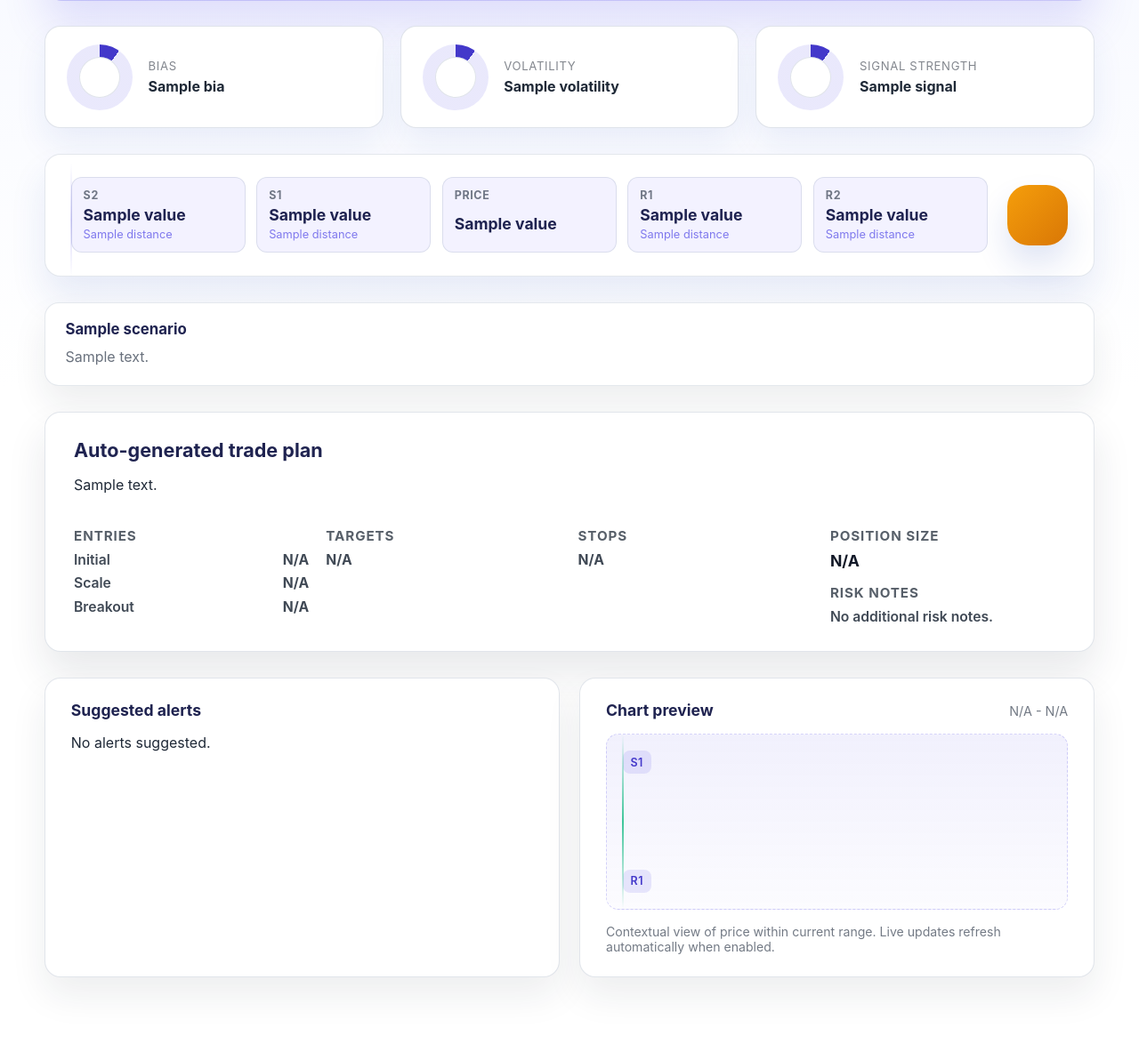
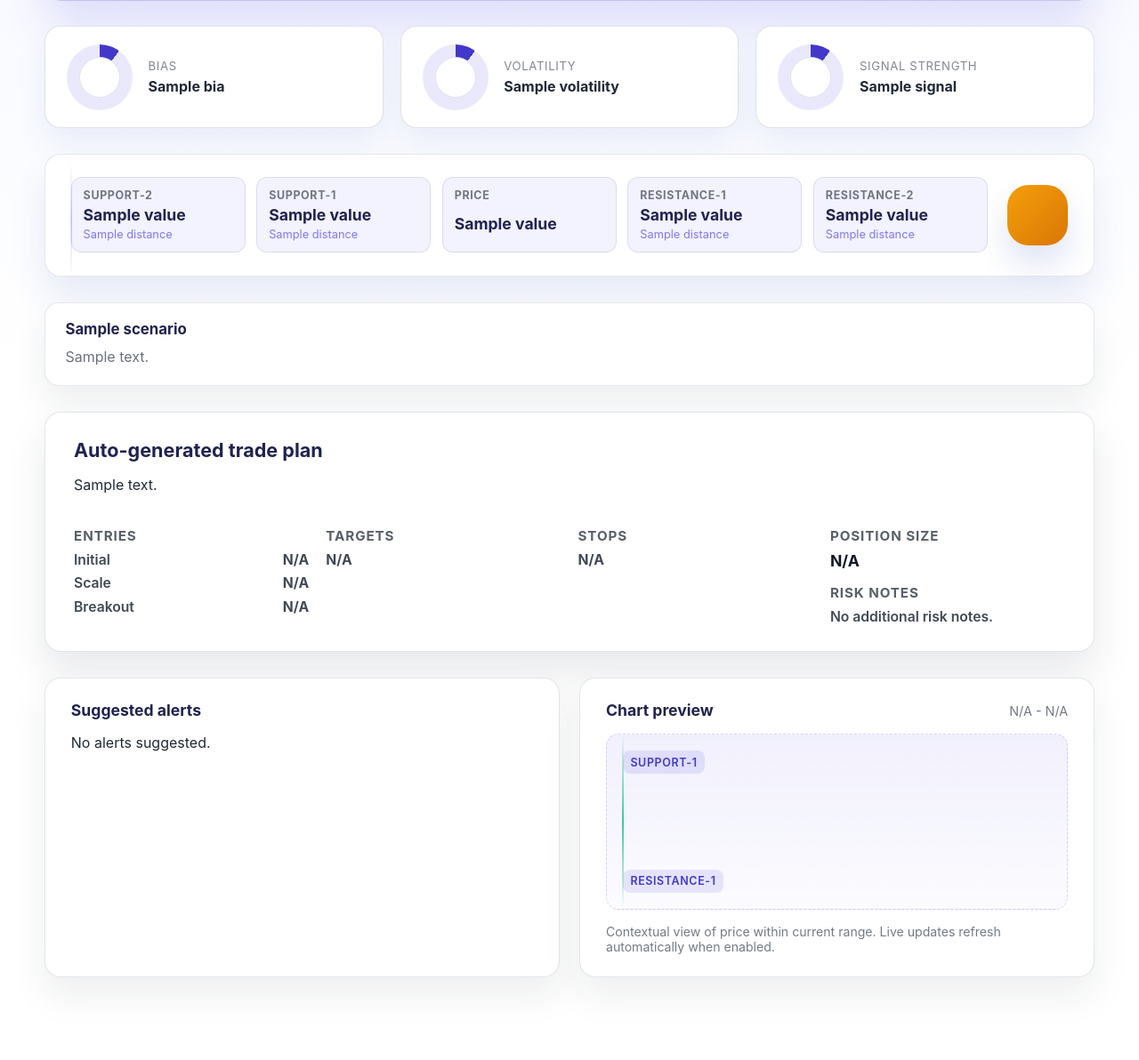
Before and after one commit to kerzey/volatilx, a FastAPI app: template templates/action_center.html in a window 1280 px wide. Shown: the part 699-1891 px from the top of the page at 89% size. Run offline with FastAPI, Linux system fonts and the light colour scheme; the template is opened without the code that fills it: most values are stand-ins (such as "Sample title", 1, 10 or a date in 2020); parts of the project's set-up code (start-up, migrations or seed data) failed here and were passed over.

Commit message:
Replacing S1,S2,R1,R2with words

```diff
--- a/templates/action_center.html
+++ b/templates/action_center.html
@@ -119,12 +119,12 @@
         <section class="level-radar" aria-label="Support and resistance radar">
             <div class="level-radar__track" style="--price-position: {{ action_data.radar.price.position or 0.5 }}">
                 <div class="level-marker level-marker--s2">
-                    <span class="level-marker__title">S2</span>
+                    <span class="level-marker__title">Support-2</span>
                     <span class="level-marker__value">{{ action_data.radar.s2.value or 'N/A' }}</span>
                     <span class="level-marker__delta">{{ action_data.radar.s2.distance or '' }}</span>
                 </div>
                 <div class="level-marker level-marker--s1">
-                    <span class="level-marker__title">S1</span>
+                    <span class="level-marker__title">Support-1</span>
                     <span class="level-marker__value">{{ action_data.radar.s1.value or 'N/A' }}</span>
                     <span class="level-marker__delta">{{ action_data.radar.s1.distance or '' }}</span>
                 </div>
@@ -133,12 +133,12 @@
                     <span class="level-marker__value">{{ action_data.radar.price.value or 'N/A' }}</span>
                 </div>
                 <div class="level-marker level-marker--r1">
-                    <span class="level-marker__title">R1</span>
+                    <span class="level-marker__title">Resistance-1</span>
                     <span class="level-marker__value">{{ action_data.radar.r1.value or 'N/A' }}</span>
                     <span class="level-marker__delta">{{ action_data.radar.r1.distance or '' }}</span>
                 </div>
                 <div class="level-marker level-marker--r2">
-                    <span class="level-marker__title">R2</span>
+                    <span class="level-marker__title">Resistance-2</span>
                     <span class="level-marker__value">{{ action_data.radar.r2.value or 'N/A' }}</span>
                     <span class="level-marker__delta">{{ action_data.radar.r2.distance or '' }}</span>
                 </div>
@@ -227,8 +227,8 @@
                     <span class="chart-preview__range">{{ action_data.chart.min or 'N/A' }} &ndash; {{ action_data.chart.max or 'N/A' }}</span>
                 </div>
                 <div class="chart-preview__canvas" style="--price-position: {{ action_data.chart.position or 0.5 }}">
-                    <div class="chart-preview__level chart-preview__level--support">S1</div>
-                    <div class="chart-preview__level chart-preview__level--resistance">R1</div>
+                    <div class="chart-preview__level chart-preview__level--support">Support-1</div>
+                    <div class="chart-preview__level chart-preview__level--resistance">Resistance-1</div>
                     <div class="chart-preview__needle" role="presentation"></div>
                 </div>
                 <p class="chart-preview__note">Contextual view of price within current range. Live updates refresh automatically when enabled.</p>
```
